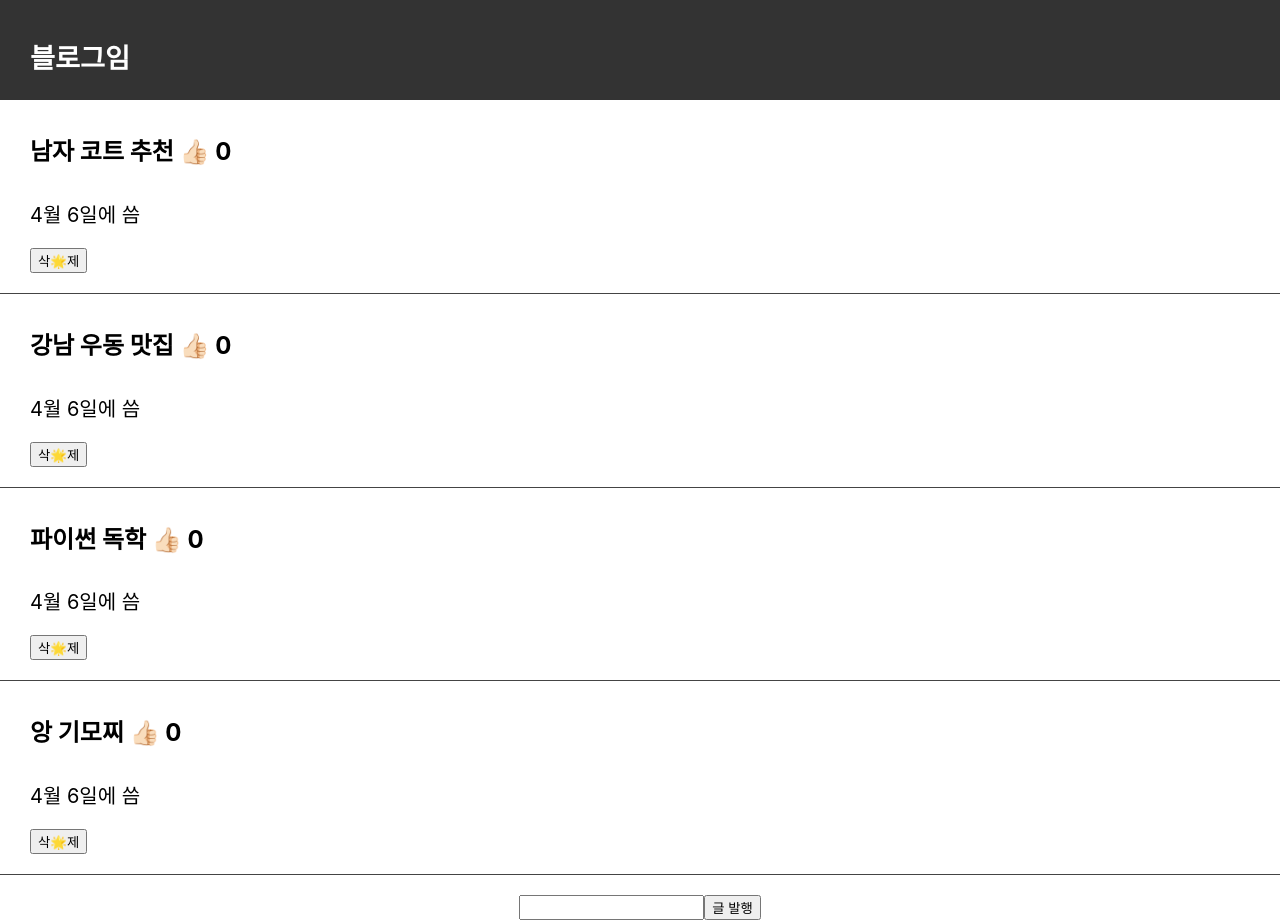
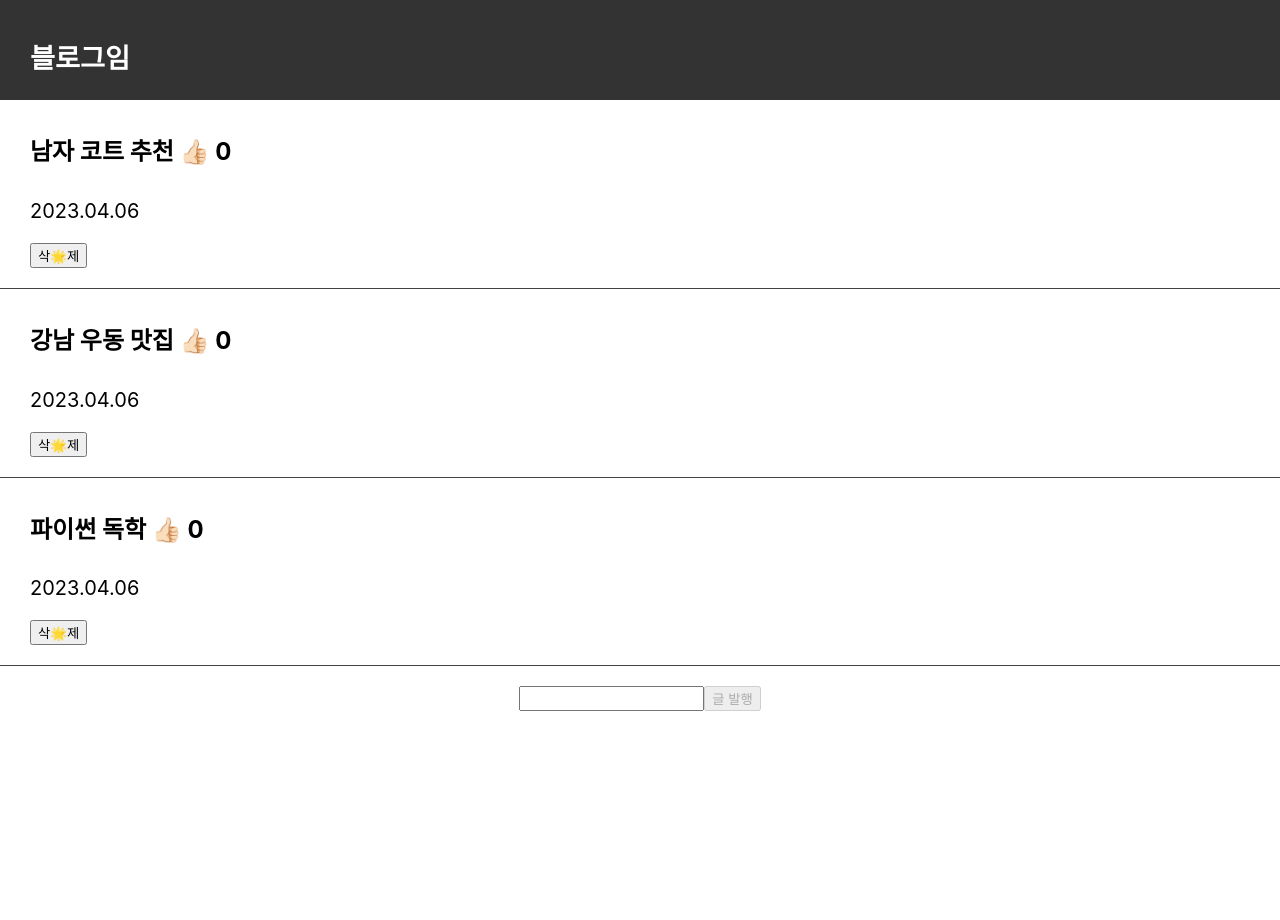
Before and after one commit to kangdy25/Into-the-React, a React (Create React App) app in the folder blog/: page / in a window 1280 px wide. Shown: the top 920 px of the page. After the commit the page ends 800 px from the top, so only its background shows below. Built offline with nearby package versions, Linux system fonts and the light colour scheme.

Commit message:
3 Problem Solving - 1. Prevent no input uploading, 2. Prevent Individual Application Like, 3. Add Date data

```diff
--- a/blog/src/App.js
+++ b/blog/src/App.js
@@ -2,14 +2,18 @@ import { useState } from "react";
 import "./App.css";
 
 function App() {
-    let postDate = "4월 6일에 씀";
+    const date = new Date();
+    const yyyy = date.getFullYear();
+    const mm = date.getMonth() < 9 ? `0${date.getMonth() + 1}` : (date.getMonth + 1);
+    const dd = date.getDate() < 10 ? `0${date.getDate()}` : date.getDate();
+    let postDate = `${yyyy}.${mm}.${dd}`;
     let [title, setTitle] = useState([
         "남자 코트 추천",
         "강남 우동 맛집",
-        "파이썬 독학",
-        "앙 기모찌"
+        "파이썬 독학"
     ]);
-    let [like, setLike] = useState([0, 0, 0, 0]);
+    let [like, setLike] = useState([0, 0, 0]);
+    let [newLike] = useState(0);
     let [modal, setModal] = useState(false);
     let [modalTitle, setModalTitle] = useState(0);
     let [input, setInput] = useState('');
@@ -21,14 +25,26 @@ function App() {
     };
 
     let publishContent = () => {
-        let copyTitle = [...title, input];
+        // let copyTitle = [...title, input]; // 이것도 맞음 ㅇㅇ
+        let copyTitle = [...title];
+        copyTitle.unshift(input);
         setTitle(copyTitle);
+
+        // 발행될 때 좋아요 개별 추가
+        let copyLike = [...like];
+        copyLike.unshift(newLike);
+        setLike(copyLike);
     };
 
     let deleteContent = (contentId) => {
         let copyTitle = [...title];
         copyTitle.splice(contentId, 1)
         setTitle(copyTitle);
+
+        // 삭제될 때 좋아요 개별 삭제
+        let copyLike = [...like];
+        copyLike.splice(contentId, 1);
+        setLike(copyLike);
     }
 
     return (
@@ -36,10 +52,6 @@ function App() {
             <div className="black-nav">
                 <h4>블로그임</h4>
             </div>
-            {/* <div className="list">
-                <h4>{title[0]}<span className="title">제목 바꾸기</span></h4>
-                <p>{postDate}</p>
-            </div> */}
 
             {
                 title.map((a, i) => {
@@ -51,6 +63,7 @@ function App() {
                                 let copyLike = [...like];
                                 copyLike[i] = like[i] + 1;
                                 setLike(copyLike);
+
                             }} > 👍🏻{" "}
                             </span>
                                 {like[i]}
@@ -64,10 +77,8 @@ function App() {
                 })
             }
             <div className="publish">
-                <input onChange={(e) => {setInput(e.target.value); console.log(input)}}></input>
-                <button onClick={() => {
-                    publishContent();
-                }}>글 발행</button>
+                <input value={input} onChange={(e) => {setInput(e.target.value); console.log(e.target.value);}}></input>
+                <button disabled={!input} onClick={publishContent}>글 발행</button>
             </div>
 
             {
```
